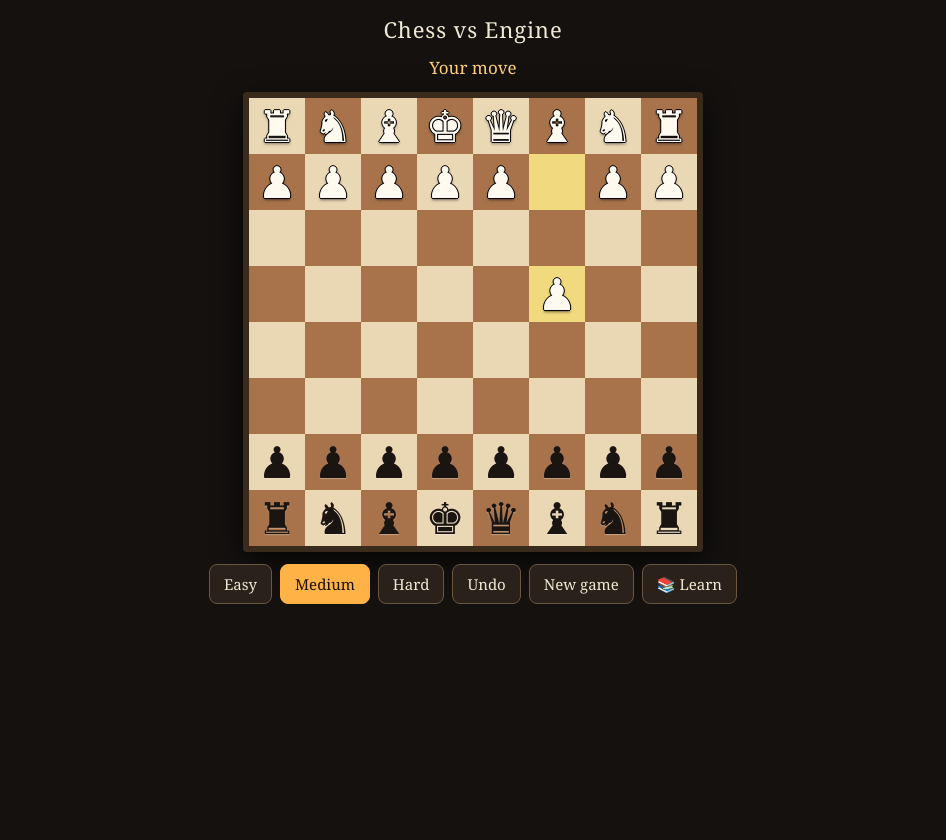
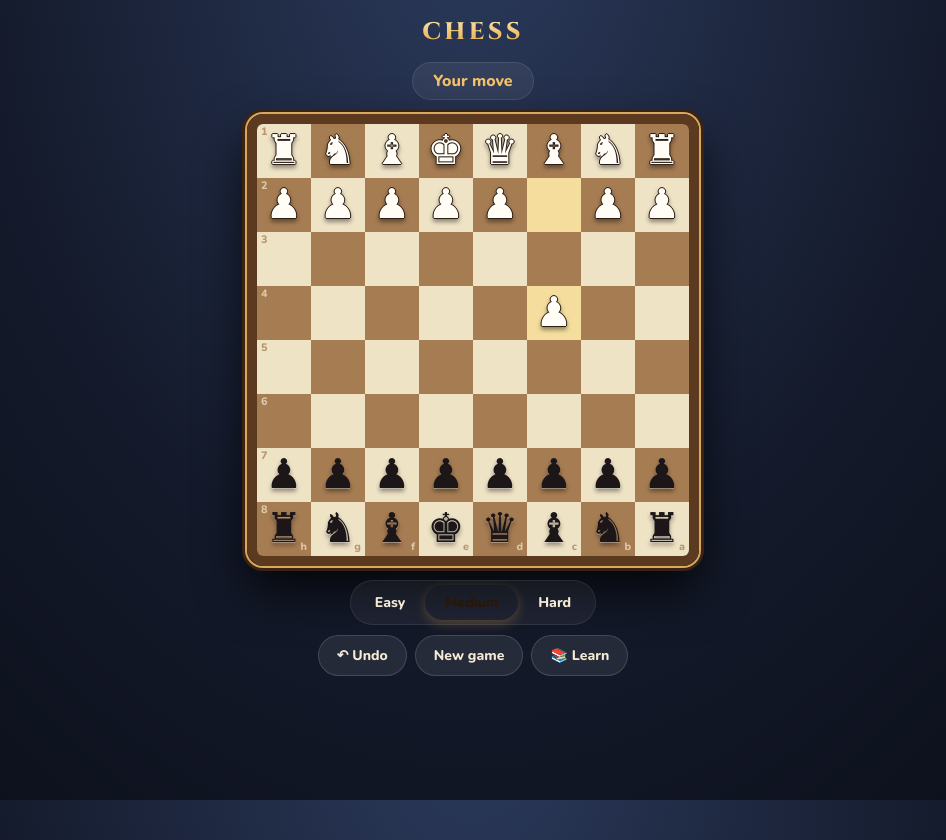
Before and after one commit to dev-himchita/dev-himchita.github.io, a plain HTML site: page chess.html in a window 1280 px wide. Shown: the whole page, without its empty margins (167-1113 px from the left). Drawn offline with nearby package versions, Linux system fonts and the light colour scheme.

Commit message:
Add files via upload

```diff
--- a/chess.html
+++ b/chess.html
@@ -3,50 +3,61 @@
 <head>
 <meta charset="utf-8">
 <meta name="viewport" content="width=device-width, initial-scale=1, viewport-fit=cover">
-<title>Chess vs Engine</title>
+<title>Chess</title>
+<link rel="preconnect" href="https://fonts.googleapis.com">
+<link href="https://fonts.googleapis.com/css2?family=Cinzel:wght@600;800&family=Nunito:wght@600;800&display=swap" rel="stylesheet">
 <style>
-:root{color-scheme:dark;--bg:#14110f;--fg:#f1e8d4;--lt:#ead7b4;--dk:#a8734a;--bw:min(94vw,56vh,480px);--sq:calc(var(--bw)/8);box-sizing:border-box;padding-top:env(safe-area-inset-top,0px);padding-bottom:env(safe-area-inset-bottom,0px)}
-html,body{margin:0;background:var(--bg);color:var(--fg);font-family:Georgia,"Times New Roman",serif;-webkit-tap-highlight-color:transparent}
-body{min-height:100vh;display:flex;flex-direction:column;align-items:center;gap:12px;padding:14px 8px}
-h1{margin:0;font-size:22px;letter-spacing:.04em;font-weight:normal}
-#status{min-height:24px;font-size:17px;color:#ffcf7a;text-align:center}
-#board{width:var(--bw);height:var(--bw);display:grid;grid-template-columns:repeat(8,minmax(0,1fr));grid-template-rows:repeat(8,minmax(0,1fr));border:6px solid #3a2a1c;border-radius:4px;box-sizing:content-box;box-shadow:0 10px 30px #000a}
-.sq{position:relative;overflow:hidden;min-width:0;min-height:0;display:flex;align-items:center;justify-content:center;font-size:calc(var(--sq)*.78);line-height:1;cursor:pointer;user-select:none}
-.sq.l{background:var(--lt)}.sq.d{background:var(--dk)}
-.sq.last{box-shadow:inset 0 0 0 100px rgba(255,220,0,.30)}
-.sq.sel{box-shadow:inset 0 0 0 100px rgba(80,200,120,.45)}
-.sq.chk{box-shadow:inset 0 0 0 100px rgba(230,50,50,.55)}
-.sq.tg::after{content:"";position:absolute;width:30%;height:30%;border-radius:50%;background:rgba(20,20,20,.35)}
-.sq.tg.cp::after{width:86%;height:86%;background:none;border:4px solid rgba(20,20,20,.4)}
-.w{color:#fffaf0;text-shadow:1px 0 #000,-1px 0 #000,0 1px #000,0 -1px #000,0 2px 3px #0008}
-.b{color:#1b1511;text-shadow:0 1px 1px #fff5}
-#ctl{display:flex;gap:8px;flex-wrap:wrap;justify-content:center;align-items:center}
-button{background:#2a211a;color:var(--fg);border:1px solid #6b5640;border-radius:8px;padding:9px 14px;font:inherit;font-size:15px}
-button.on{background:#ffb347;color:#1a1008;border-color:#ffb347}
-#lcard{display:none;width:min(94vw,480px);text-align:center;font-size:15px;line-height:1.35}
-#lcard b{display:block;font-size:17px;color:#ffcf7a;margin-bottom:4px}#lcard p{margin:0 0 8px}
+:root{color-scheme:dark;--bw:min(94vw,54vh,480px);--sq:calc(var(--bw)/8);--gold:#f5c26b;--ink:#f4ead6;box-sizing:border-box;padding-top:env(safe-area-inset-top,0px);padding-bottom:env(safe-area-inset-bottom,0px)}
+html,body{margin:0;color:var(--ink);font-family:Nunito,system-ui,sans-serif;-webkit-tap-highlight-color:transparent}
+body{min-height:100vh;background:radial-gradient(ellipse at 50% -10%,#2b3a5c 0%,#141a2b 55%,#0b0e18 100%) fixed;display:flex;flex-direction:column;align-items:center;gap:14px;padding:14px 8px 26px;overflow-x:hidden}
+h1{margin:2px 0 0;font:800 24px Cinzel,Georgia,serif;letter-spacing:.14em;text-transform:uppercase;background:linear-gradient(180deg,#ffe9b0,#e0a43f);-webkit-background-clip:text;background-clip:text;color:transparent}
+#status{min-height:20px;font-size:16px;font-weight:800;color:var(--gold);text-align:center;padding:7px 20px;border-radius:999px;background:#ffffff10;border:1px solid #ffffff18}
+#board{width:var(--bw);height:var(--bw);display:grid;grid-template-columns:repeat(8,minmax(0,1fr));grid-template-rows:repeat(8,minmax(0,1fr));border:10px solid #5b3a20;border-radius:16px;overflow:hidden;box-sizing:content-box;box-shadow:0 0 0 2px #d9a85f,0 0 0 5px #3a2312,0 24px 50px #000c,inset 0 0 18px #0008}
+.sq{position:relative;overflow:hidden;min-width:0;min-height:0;display:flex;align-items:center;justify-content:center;font-size:calc(var(--sq)*.76);line-height:1;cursor:pointer;user-select:none}
+.sq.l{background:#efe3c6}.sq.d{background:#a67c52}
+.sq.last{box-shadow:inset 0 0 0 100px rgba(255,214,90,.38)}
+.sq.sel{box-shadow:inset 0 0 0 100px rgba(90,210,140,.5)}
+.sq.chk{background-image:radial-gradient(circle,#ff2d2d 0,#ff2d2dcc 30%,#ff2d2d00 72%)}
+.sq.tg::after{content:"";position:absolute;width:30%;height:30%;border-radius:50%;background:rgba(30,25,20,.32)}
+.sq.tg.cp::after{width:88%;height:88%;background:none;border:4px solid rgba(30,25,20,.35)}
+.co{position:absolute;font:800 calc(var(--sq)*.2)/1 Nunito,sans-serif;pointer-events:none;opacity:.75}
+.co.r{top:3px;left:4px}.co.f{bottom:3px;right:4px}
+.sq.l .co{color:#a67c52}.sq.d .co{color:#efe3c6}
+.w,.b{filter:drop-shadow(0 3px 2px #0006)}
+.w{color:#fffdf5;text-shadow:1px 0 #2a1d14,-1px 0 #2a1d14,0 1px #2a1d14,0 -1px #2a1d14}
+.b{color:#1d1618;text-shadow:0 1px 0 #fff5}
+.mv{animation:pop .28s ease-out}
+@keyframes pop{0%{transform:scale(1.35) translateY(-8%)}100%{transform:none}}
+#ctl{display:flex;flex-direction:column;gap:10px;align-items:center}
+#acts{display:flex;gap:8px;flex-wrap:wrap;justify-content:center}
+button{font:800 14px Nunito,system-ui,sans-serif;color:var(--ink);background:#ffffff14;border:1px solid #ffffff26;border-radius:999px;padding:10px 18px;cursor:pointer;transition:.2s}
+button:active{transform:scale(.96)}
+#seg{display:flex;padding:4px;background:#ffffff0d;border:1px solid #ffffff14;border-radius:999px}
+#seg button{background:none;border:none;padding:8px 20px}
+button.on{background:linear-gradient(180deg,#ffd98a,#e8a43a);color:#2a1704;box-shadow:0 4px 12px #e8a43a44}
+#lcard{display:none;width:min(94vw,480px);box-sizing:border-box;text-align:center;font-size:15px;line-height:1.4;padding:16px;border-radius:20px;background:#ffffff0f;border:1px solid #ffffff1c}
+#lcard b{display:block;font:800 18px Cinzel,Georgia,serif;letter-spacing:.06em;color:var(--gold);margin-bottom:6px}#lcard p{margin:0 0 12px;opacity:.9}
 #lcard div{display:flex;gap:6px;justify-content:center;flex-wrap:wrap}
 body.learning #lcard{display:block}body.learning #ctl{display:none}
-#menu{position:fixed;inset:0;background:#000a;display:none;align-items:center;justify-content:center;z-index:11}
-#menu.show{display:flex}
-#mbox{background:#2a211a;border:1px solid #6b5640;border-radius:12px;padding:14px;width:min(92vw,420px);max-height:82vh;overflow:auto;box-sizing:border-box}
-#mbox h3{margin:12px 0 6px;font-size:15px;color:#ffcf7a;font-weight:normal;letter-spacing:.05em}#mbox h3:first-child{margin-top:0}
-#mbox button{display:block;width:100%;text-align:left;margin-bottom:5px}
-#promo{position:fixed;inset:0;background:#000a;display:none;align-items:center;justify-content:center;z-index:10}
-#promo.show{display:flex}
-#pbox{background:#2a211a;border:1px solid #6b5640;border-radius:12px;padding:14px;text-align:center;box-shadow:0 10px 30px #000c}
-#pbox p{margin:0 0 10px;font-size:16px}
+#menu,#promo{position:fixed;inset:0;background:#05070dcc;-webkit-backdrop-filter:blur(6px);backdrop-filter:blur(6px);display:none;align-items:center;justify-content:center}
+#menu{z-index:11}#promo{z-index:10}
+#menu.show,#promo.show{display:flex}
+#mbox,#pbox{background:linear-gradient(180deg,#232d48,#171d31);border:1px solid #ffffff1f;border-radius:20px;padding:16px;box-shadow:0 20px 50px #000c;box-sizing:border-box}
+#mbox{width:min(92vw,420px);max-height:82vh;overflow:auto}
+#mbox h3{margin:14px 0 8px;font:800 14px Cinzel,Georgia,serif;color:var(--gold);letter-spacing:.1em}#mbox h3:first-child{margin-top:0}
+#mbox button{display:block;width:100%;text-align:left;margin-bottom:6px;border-radius:12px}
+#pbox{text-align:center}#pbox p{margin:0 0 12px;font-weight:800;font-size:16px}
 #popts{display:flex;gap:8px}
-#popts button{width:64px;height:64px;padding:0;font-size:44px;line-height:1;background:var(--lt);border-color:var(--dk)}
+#popts button{width:68px;height:68px;padding:0;font-size:46px;line-height:1;border-radius:16px;border:none;background:linear-gradient(145deg,#fffdf6,#e3d5b6);color:#1d1618}
 </style>
 </head>
 <body>
-<h1>Chess vs Engine</h1>
+<h1>Chess</h1>
 <div id="status"></div>
 <div id="board"></div>
 <div id="ctl">
- <button id="l1">Easy</button><button id="l2">Medium</button><button id="l3">Hard</button>
- <button id="undo">Undo</button><button id="new">New game</button><button id="learn">📚 Learn</button>
+ <div id="seg"><button id="l1">Easy</button><button id="l2">Medium</button><button id="l3">Hard</button></div>
+ <div id="acts"><button id="undo">↶ Undo</button><button id="new">New game</button><button id="learn">📚 Learn</button></div>
 </div>
 <div id="lcard"><b id="lt"></b><p id="lx"></p><div><button id="lh">Hint</button><button id="lr">Reset</button><button id="ln">Next ▶</button><button id="lm">Lessons</button></div></div>
 <div id="menu"><div id="mbox"></div></div>
@@ -141,7 +152,9 @@ function render(){
   if(last&&(i===last.f||i===last.t))d.classList.add('last');
   if(i===sel)d.classList.add('sel');if(i===ks)d.classList.add('chk');
   if(targets.some(m=>m.t===i)){d.classList.add('tg');if(S.b[i])d.classList.add('cp')}
-  const p=S.b[i];if(p){const s=document.createElement('span');s.className=col(p);s.textContent=GL[p.toUpperCase()]+'\uFE0E';d.appendChild(s)}
+  const p=S.b[i];if(p){const s=document.createElement('span');s.className=col(p)+(last&&i===last.t?' mv':'');s.textContent=GL[p.toUpperCase()]+'\uFE0E';d.appendChild(s)}
+  if(k%8===0){const e=document.createElement('span');e.className='co r';e.textContent=8-r;d.appendChild(e)}
+  if(k>=56){const e=document.createElement('span');e.className='co f';e.textContent='abcdefgh'[c];d.appendChild(e)}
   d.onclick=()=>click(i);bd.appendChild(d)}
  stat.textContent=status();
  for(let k=1;k<4;k++)document.getElementById('l'+k).classList.toggle('on',k===lv)}
```
